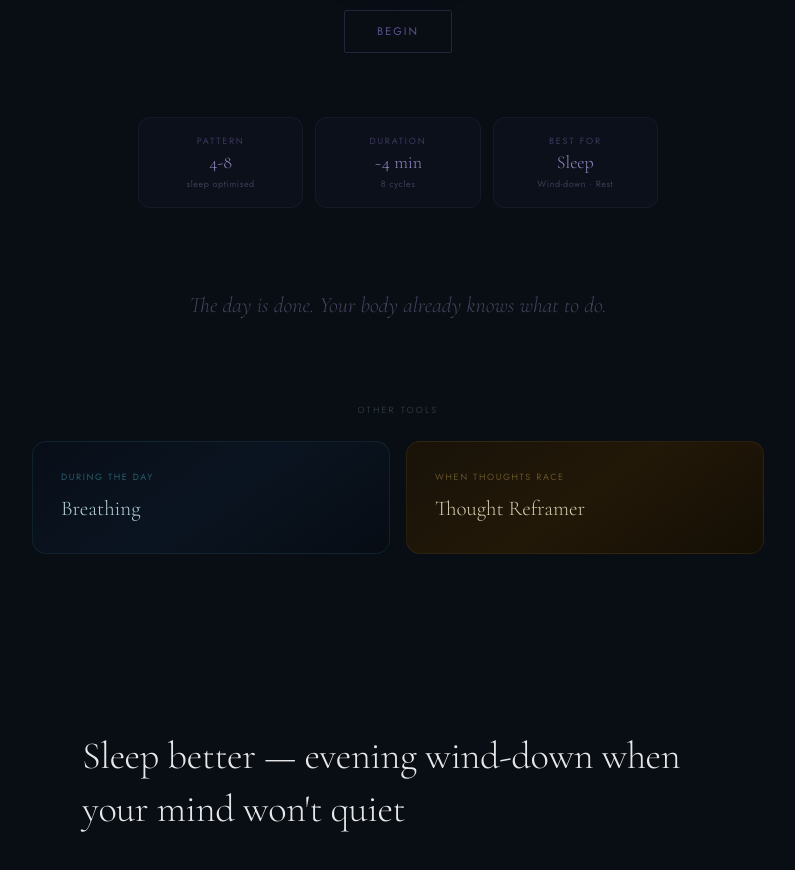
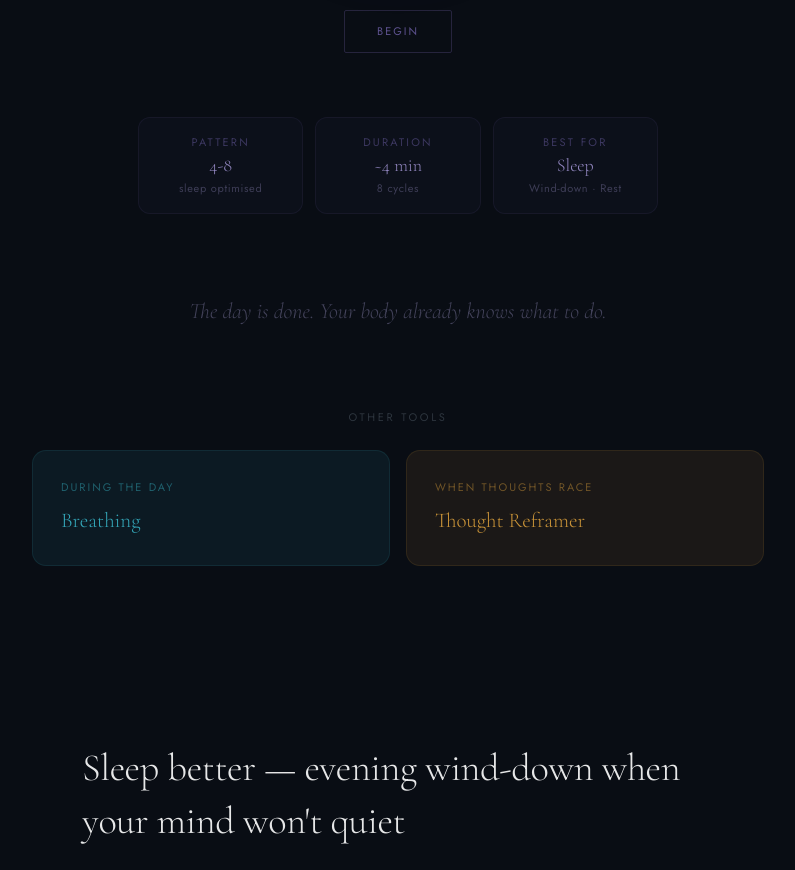
Before and after one commit to salsotk1973/solace, a Next.js app: page /sleep in a window 1280 px wide. Shown: the part 780-1650 px from the top of the page, without its empty margins (242-1037 px from the left). Built offline with nearby package versions, Linux system fonts and the light colour scheme; no server answers.

Commit message:
Fix: other tools cards use design token colours, remove hardcoded rgba/hex values

```diff
--- a/components/focus/FocusTimer.tsx
+++ b/components/focus/FocusTimer.tsx
@@ -225,7 +225,7 @@ export default function FocusTimer({ userId }: Props) {
               "[transition:stroke_0.8s_ease]",
               isWork
                 ? "[stroke:rgba(240,170,70,0.35)]"
-                : "[stroke:rgba(80,195,215,0.32)]",
+                : "[stroke:rgba(60,192,212,0.32)]",
             ].join(" ")}
             strokeWidth={3}
             strokeLinecap="round"
--- a/components/gratitude/EntryList.tsx
+++ b/components/gratitude/EntryList.tsx
@@ -44,7 +44,7 @@ export default function EntryList({ entries }: Props) {
             <p className="[font-family:var(--font-display)] font-light text-[18px] text-[rgba(220,200,160,0.8)] leading-relaxed">
               {entry.text}
             </p>
-            <p className="[font-family:var(--font-jost)] text-[9px] tracking-[0.18em] uppercase text-[rgba(200,170,100,0.38)] mt-2">
+            <p className="[font-family:var(--font-jost)] text-[11px] tracking-[0.18em] uppercase text-[rgba(232,168,62,0.38)] mt-2">
               {getDayName(entry.timestamp)}
             </p>
           </div>
--- a/components/gratitude/GratitudeJar.tsx
+++ b/components/gratitude/GratitudeJar.tsx
@@ -107,8 +107,8 @@ export default function GratitudeJar({ count, maxEntries = 7 }: Props) {
         textAnchor="middle"
         dominantBaseline="middle"
         className="[font-family:var(--font-jost)]"
-        fill="rgba(200,170,100,0.3)"
-        fontSize="9"
+        fill="rgba(232,168,62,0.3)"
+        fontSize="11"
         letterSpacing="3"
       >
         THIS WEEK
--- a/components/sleep/SleepOrb.tsx
+++ b/components/sleep/SleepOrb.tsx
@@ -4,6 +4,7 @@ import { useState, useEffect, useRef, useCallback } from "react";
 import Link from "next/link";
 import PatternSelector, { type SleepPattern } from "./PatternSelector";
 import ProgressRing, { RING_CIRCUMFERENCE } from "./ProgressRing";
+import { glassBackground, getToolRgb } from "@/lib/design-tokens";
 
 // ─── Types ────────────────────────────────────────────────────────────────────
 
@@ -60,9 +61,14 @@ interface Props {
 }
 
 export default function SleepOrb({ userId }: Props) {
-  const [pattern,   setPattern]   = useState<SleepPattern>("48");
-  const [isRunning, setIsRunning] = useState(false);
-  const [started,   setStarted]   = useState(false);
+  const [pattern,      setPattern]      = useState<SleepPattern>("48");
+  const [isRunning,    setIsRunning]    = useState(false);
+  const [started,      setStarted]      = useState(false);
+  const [hovBreathing, setHovBreathing] = useState(false);
+  const [hovReframe,   setHovReframe]   = useState(false);
+
+  const rgbBreathing = getToolRgb('breathing').replace(/, /g, ',')  // '60,192,212'
+  const rgbReframe   = getToolRgb('reframe').replace(/, /g, ',')    // '232,168,62'
 
   // ── Orb / ring refs (all updated directly in the RAF loop) ───────────────
   const orbRef   = useRef<HTMLDivElement>(null);
@@ -480,13 +486,13 @@ export default function SleepOrb({ userId }: Props) {
               key={label}
               className="flex flex-col items-center gap-1.5 px-4 py-4 rounded-[12px] border border-[rgba(140,120,210,0.08)] bg-[rgba(140,120,210,0.03)]"
             >
-              <p className="[font-family:var(--font-jost)] text-[9px] tracking-[0.2em] uppercase text-[rgba(140,120,210,0.38)]">
+              <p className="[font-family:var(--font-jost)] text-[11px] tracking-[0.2em] uppercase text-[rgba(140,120,210,0.38)]">
                 {label}
               </p>
               <p className="[font-family:var(--font-display)] font-light text-[18px] text-[rgba(180,165,235,0.8)] leading-none">
                 {value}
               </p>
-              <p className="[font-family:var(--font-jost)] text-[9px] text-[rgba(155,145,200,0.35)] tracking-[0.06em]">
+              <p className="[font-family:var(--font-jost)] text-[11px] text-[rgba(155,145,200,0.35)] tracking-[0.06em]">
                 {sub}
               </p>
             </div>
@@ -503,29 +509,45 @@ export default function SleepOrb({ userId }: Props) {
 
         {/* ── Other tools cross-links — dimmable ──────────────────────────── */}
         <section ref={crossLinksRef} className="transition-opacity duration-[3000ms]">
-          <p className="text-center [font-family:var(--font-jost)] text-[9px] tracking-[0.24em] uppercase text-[rgba(130,145,158,0.3)] mb-6">
+          <p className="text-center [font-family:var(--font-jost)] text-[11px] tracking-[0.24em] uppercase text-[rgba(130,145,158,0.3)] mb-6">
             Other tools
           </p>
           <div className="grid grid-cols-2 gap-4">
             <Link
               href="/breathing"
-              className="rounded-[14px] p-7 border border-[rgba(80,195,215,0.1)] bg-[linear-gradient(145deg,#080e18,#0a1420,#070c14)] hover:border-[rgba(80,195,215,0.26)] transition-all duration-500"
+              className="rounded-[14px] p-7 transition-all duration-500"
+              style={{
+                background: glassBackground('breathing'),
+                border: `1px solid rgba(${rgbBreathing},${hovBreathing ? 0.26 : 0.1})`,
+              }}
+              onMouseEnter={() => setHovBreathing(true)}
+              onMouseLeave={() => setHovBreathing(false)}
             >
-              <p className="[font-family:var(--font-jost)] text-[9px] tracking-[0.18em] uppercase text-[rgba(80,195,215,0.42)] mb-2.5">
+              <p className="[font-family:var(--font-jost)] text-[11px] tracking-[0.18em] uppercase mb-2.5"
+                 style={{ color: `rgba(${rgbBreathing},0.42)` }}>
                 During the day
               </p>
-              <p className="[font-family:var(--font-display)] font-light text-[21px] text-[rgba(210,240,248,0.85)]">
+              <p className="[font-family:var(--font-display)] font-light text-[21px]"
+                 style={{ color: `rgba(${rgbBreathing},0.85)` }}>
                 Breathing
               </p>
             </Link>
             <Link
               href="/reframe"
-              className="rounded-[14px] p-7 border border-[rgba(200,170,90,0.1)] bg-[linear-gradient(145deg,#181208,#221808,#140e04)] hover:border-[rgba(200,170,90,0.26)] transition-all duration-500"
+              className="rounded-[14px] p-7 transition-all duration-500"
+              style={{
+                background: glassBackground('reframe'),
+                border: `1px solid rgba(${rgbReframe},${hovReframe ? 0.26 : 0.1})`,
+              }}
+              onMouseEnter={() => setHovReframe(true)}
+              onMouseLeave={() => setHovReframe(false)}
             >
-              <p className="[font-family:var(--font-jost)] text-[9px] tracking-[0.18em] uppercase text-[rgba(200,170,90,0.42)] mb-2.5">
+              <p className="[font-family:var(--font-jost)] text-[11px] tracking-[0.18em] uppercase mb-2.5"
+                 style={{ color: `rgba(${rgbReframe},0.42)` }}>
                 When thoughts race
               </p>
-              <p className="[font-family:var(--font-display)] font-light text-[21px] text-[rgba(240,230,200,0.85)]">
+              <p className="[font-family:var(--font-display)] font-light text-[21px]"
+                 style={{ color: `rgba(${rgbReframe},0.85)` }}>
                 Thought Reframer
               </p>
             </Link>
```
